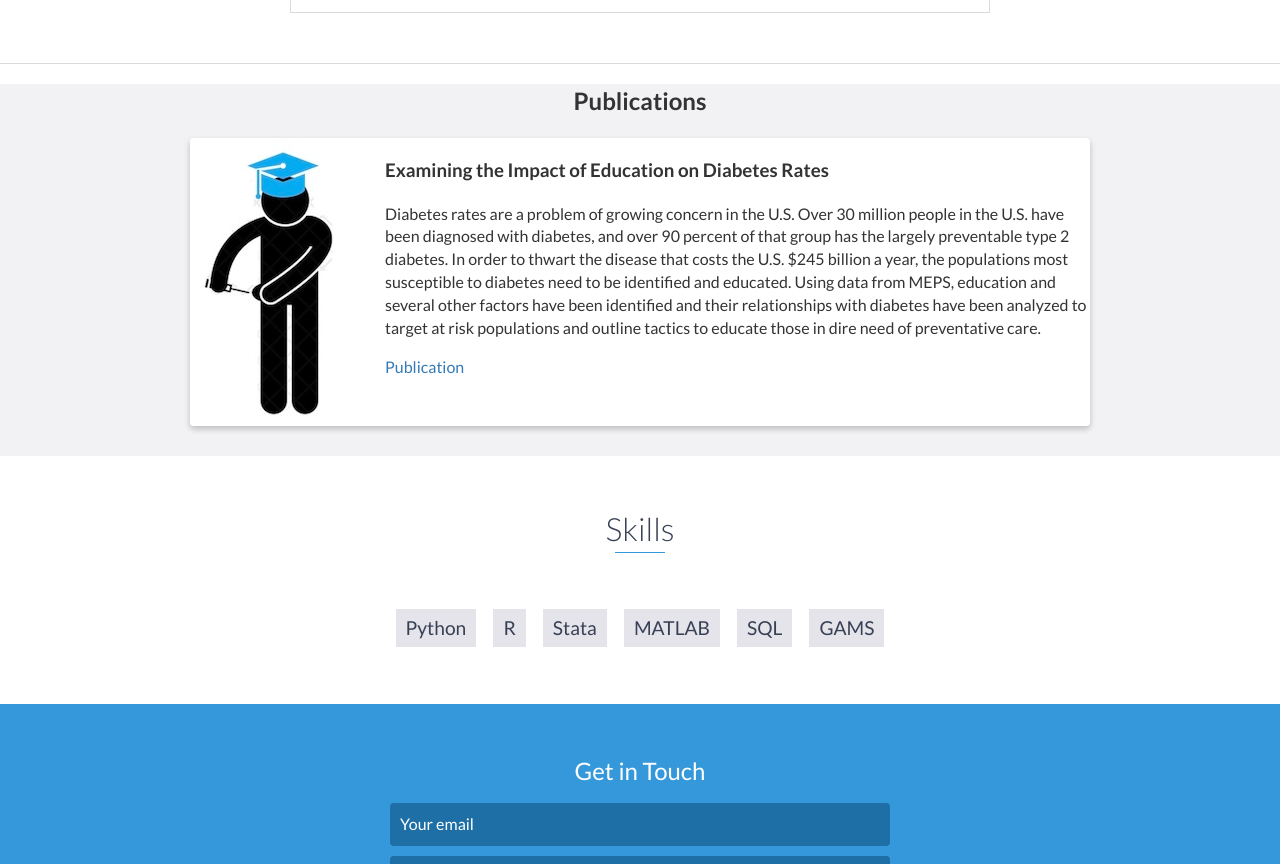
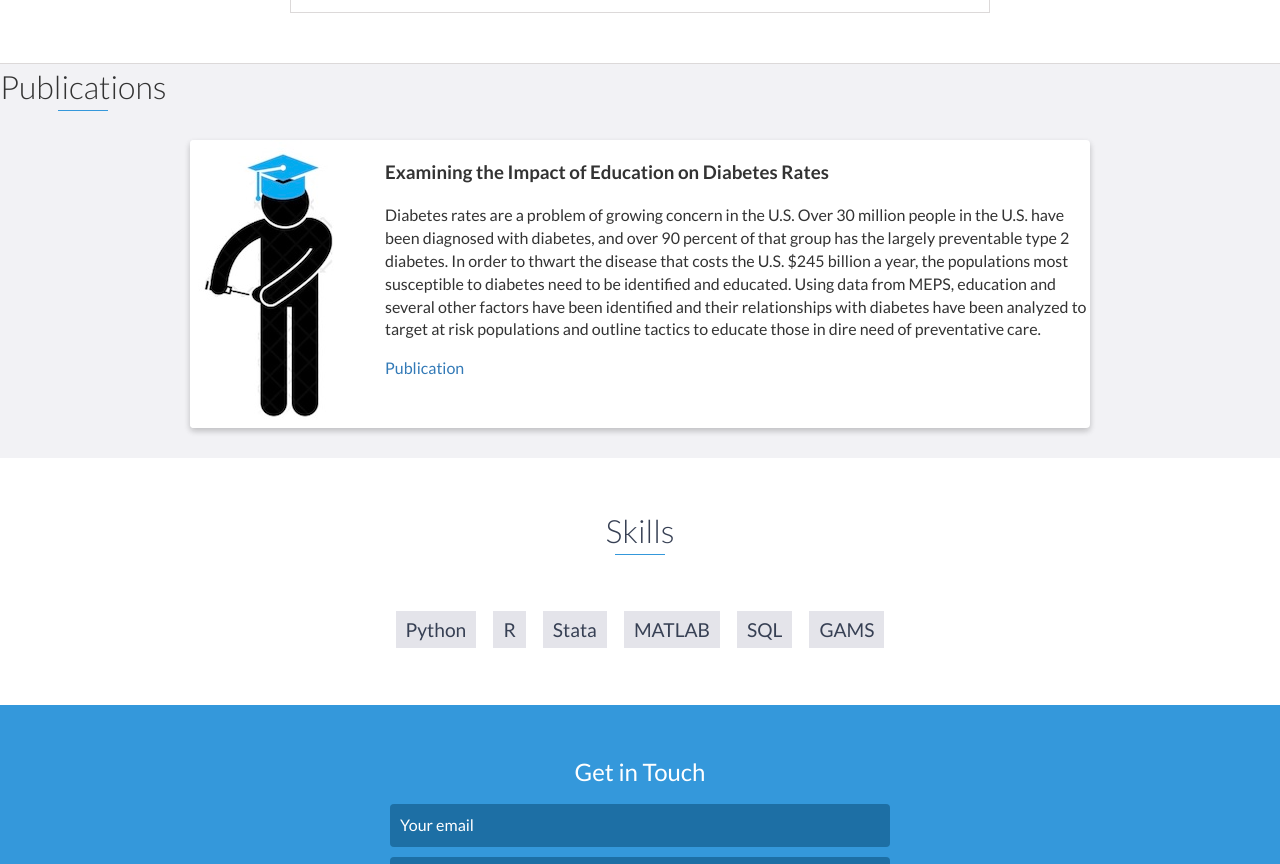
Before and after one commit to macbog24/macbog24.github.io, a website: page index.html in a window 1280 px wide. Shown: the part 2772-3636 px from the top of the page. Drawn offline with nearby package versions, Linux system fonts and the light colour scheme.

Commit message:
Update index.html

```diff
--- a/index.html
+++ b/index.html
@@ -136,7 +136,7 @@
     <!-- End #education -->
 
     <div id="publications" class="background-alt">
-        <h2 style="text-align:center">Publications</h2>
+        <h2 class="heading">Publications</h2>
         <div class="container">
             <div class="row">
                 <div class="project shadow-large">
```
